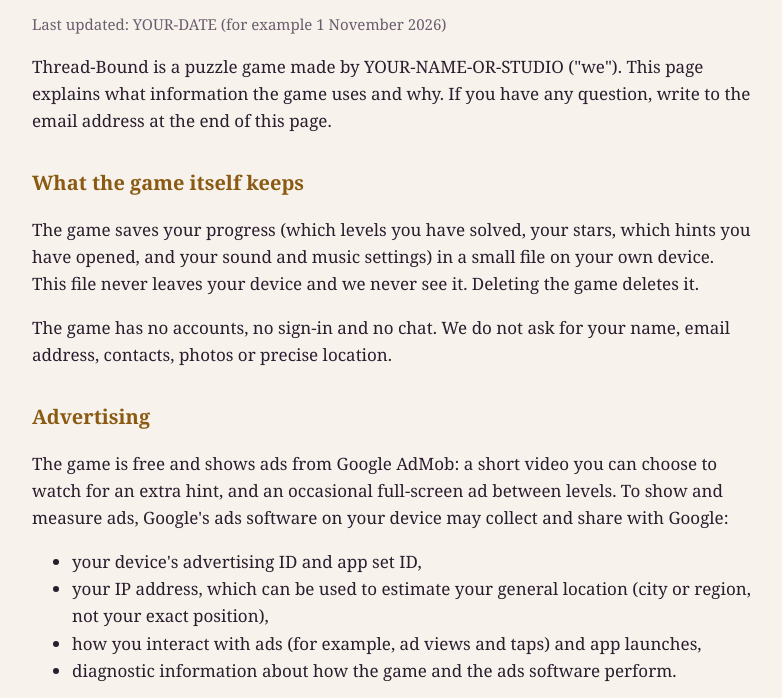
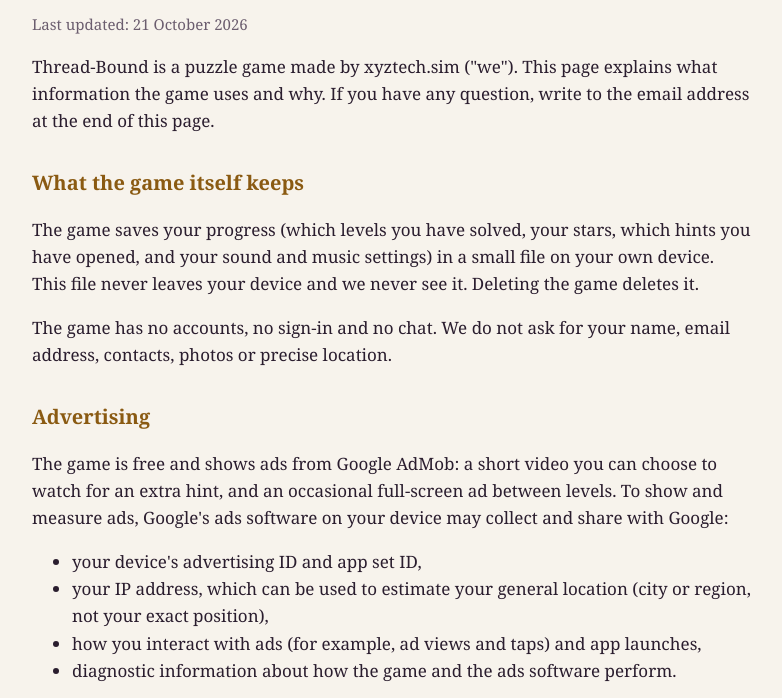
Before and after one commit to malswalh-cmyk/malswalh-cmyk.github.io, a plain HTML site: page index.html in a window 1280 px wide. Shown: the part 83-781 px from the top of the page, without its empty margins (248-1030 px from the left). Drawn offline with Linux system fonts and the light colour scheme.

Commit message:
Update index.html

```diff
--- a/index.html
+++ b/index.html
@@ -19,9 +19,9 @@
 <body>
 <main>
   <h1>Thread-Bound – Privacy Policy</h1>
-  <p class="muted">Last updated: YOUR-DATE (for example 1 November 2026)</p>
+  <p class="muted">Last updated: 21 October 2026</p>
 
-  <p>Thread-Bound is a puzzle game made by YOUR-NAME-OR-STUDIO ("we"). This page explains what
+  <p>Thread-Bound is a puzzle game made by xyztech.sim ("we"). This page explains what
   information the game uses and why. If you have any question, write to the email address
   at the end of this page.</p>
 
@@ -66,7 +66,7 @@
   <p>If this policy changes, the new version will be posted on this page with a new date.</p>
 
   <h2>Contact</h2>
-  <p>YOUR-NAME-OR-STUDIO · Email: YOUR-EMAIL</p>
+  <p>xyztech.sim · Email: xyztech.sim@gmail.com</p>
 </main>
 </body>
 </html>
```
